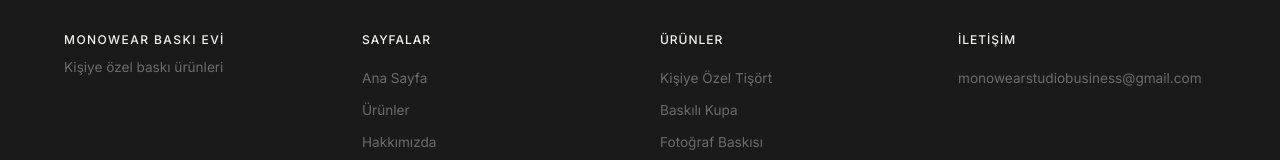
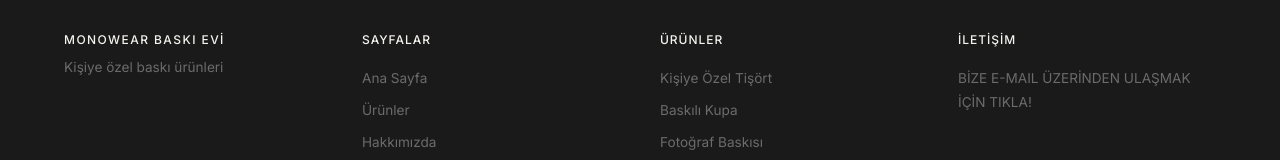
Before and after one commit to hktnsvr90-coder/monowearwebsite1, a React (Vite) app: page / in a window 1280 px wide. Shown: the part 5334-5494 px from the top of the page. Built offline with nearby package versions, Linux system fonts and the light colour scheme.

Commit message:
Update Footer.tsx

```diff
--- a/src/sections/Footer.tsx
+++ b/src/sections/Footer.tsx
@@ -185,7 +185,7 @@
                 (e.currentTarget as HTMLAnchorElement).style.color = '#6B6B6B';
               }}
             >
-              monowearstudiobusiness@gmail.com
+              BİZE E-MAIL ÜZERİNDEN ULAŞMAK İÇİN TIKLA!
             </a>
           </div>
         </div>
```
